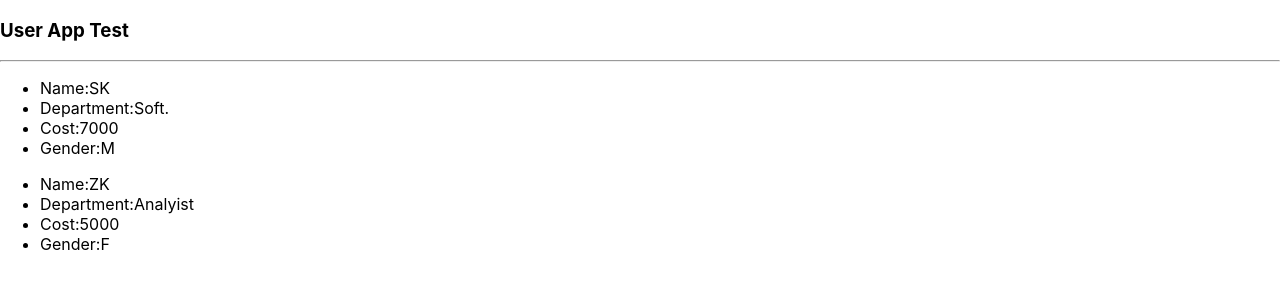
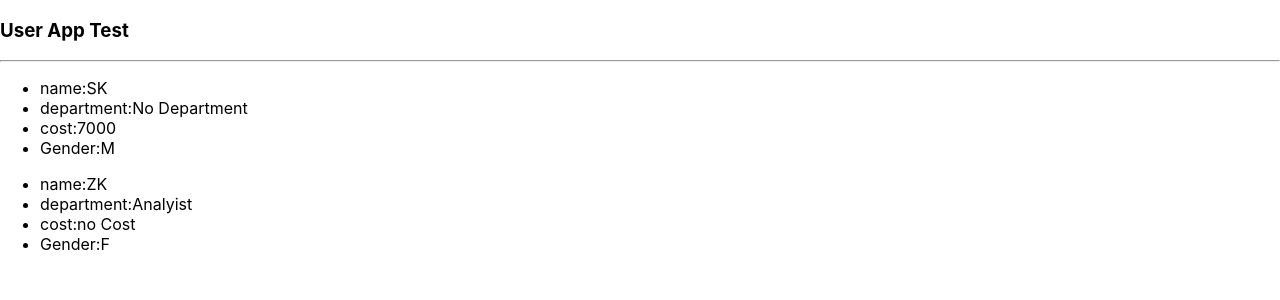
Before and after one commit to sadikkaplan/react-baslangic, a React (Create React App) app: page / in a window 1280 px wide. Shown: the top 300 px of the page. Built offline with nearby package versions, Linux system fonts and the light colour scheme.

Commit message:
defaultprops
defaultprops

```diff
--- a/src/App.js
+++ b/src/App.js
@@ -13,12 +13,12 @@ class App extends Component{
       <User
         name="SK"
         cost="7000"
-        department="Soft."
+        //department="Soft."
         gender="M"
       />
       <User
         name="ZK"
-        cost="5000"
+        //cost="5000"
         department="Analyist"
         gender="F"
       />
--- a/src/components/Navbar.js
+++ b/src/components/Navbar.js
@@ -1,4 +1,5 @@
 import React from "react";
+import PropTypes from "prop-types";
 
 function Navbar(props){
     return(
@@ -7,4 +8,12 @@ function Navbar(props){
         </div>
     )
 }
+
+Navbar.propTypes={
+    title:PropTypes.string.isRequired
+}
+
+Navbar.defaultProps={
+    title:"Defult Title!!!"
+}
 export default Navbar;
--- a/src/components/User.js
+++ b/src/components/User.js
@@ -1,4 +1,6 @@
 import React, { Component } from 'react'
+import PropTypes from 'prop-types'
+
 
 class User extends Component {
     render() {
@@ -7,14 +9,24 @@ class User extends Component {
         return (
             <div>
             <ul>
-            <li>Name:{name}</li>
-            <li>Department:{department}</li>
-            <li>Cost:{cost}</li>
+            <li>name:{name}</li>
+            <li>department:{department}</li>
+            <li>cost:{cost}</li>
             <li>Gender:{gender}</li>
             </ul>
-
             </div>
         )
     }
 }
+User.defaultProps={
+    name:"No Name",
+    department:"No Department",
+    cost:"no Cost"
+}
+User.propTypes= {
+    name:PropTypes.string.isRequired,
+    department:PropTypes.string.isRequired,
+    cost:PropTypes.string.isRequired
+}
+
 export default User;
```
